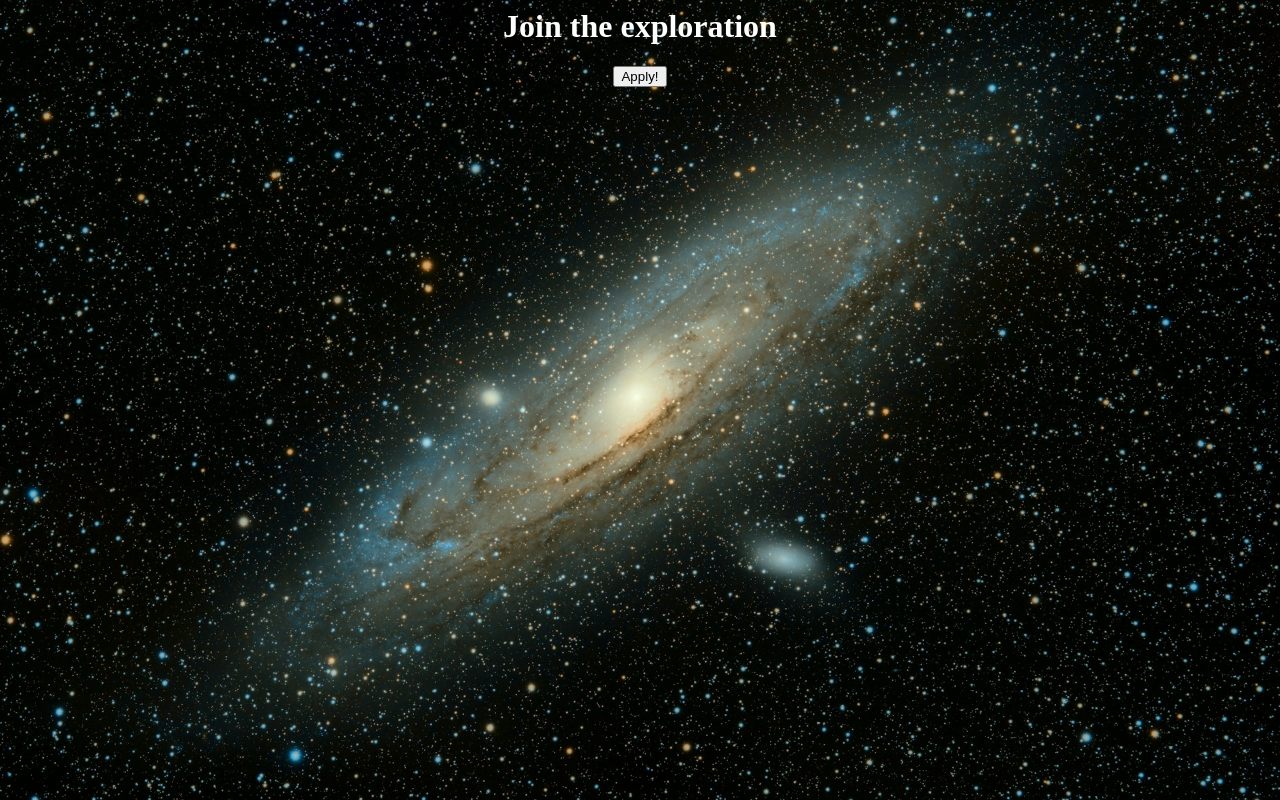
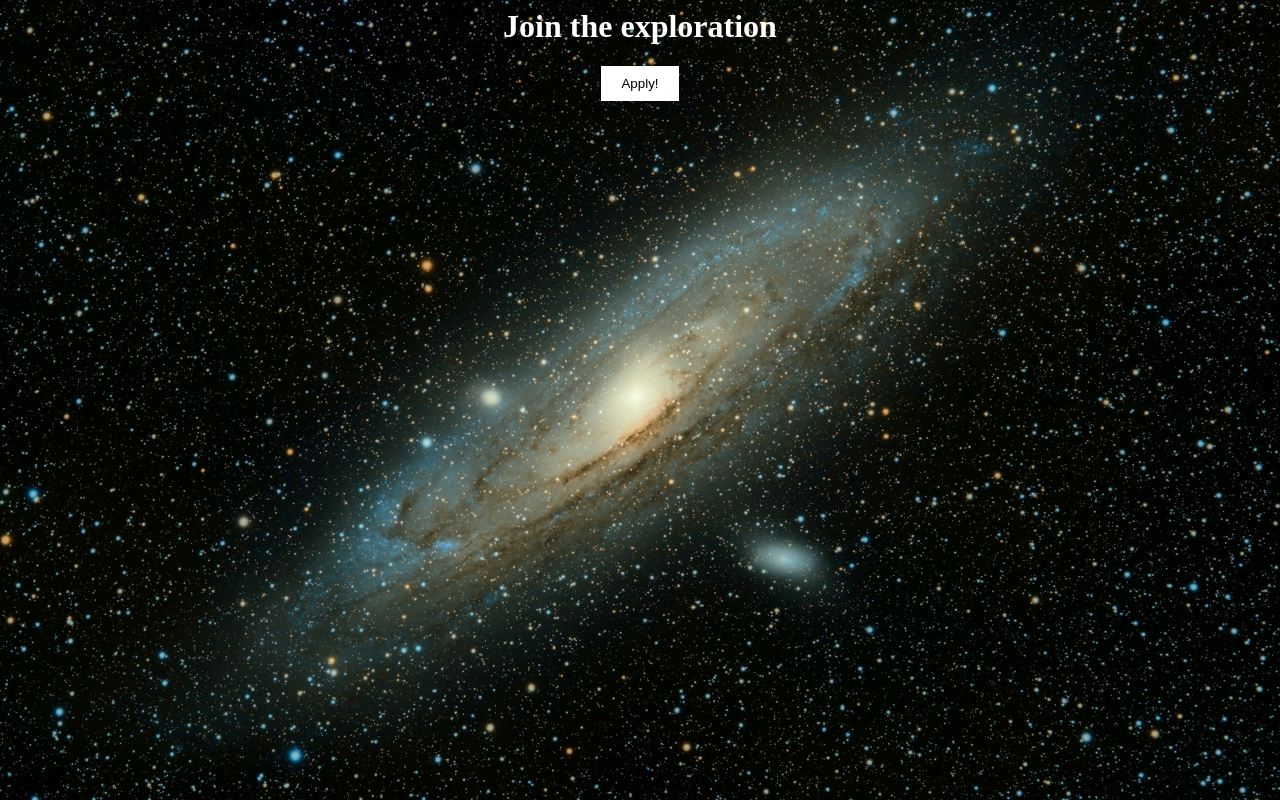
Before and after one commit to lessandsass/space-explore, a plain HTML site: page index.html in a window 1280 px wide. Drawn offline with Linux system fonts and the light colour scheme.

Commit message:
refactor the padding and remove border

```diff
--- a/index.html
+++ b/index.html
@@ -4,6 +4,6 @@
     </head>
     <body>
         <h1>Join the exploration</h1>
-        <button>Apply!</button>
+        <button class="btn">Apply!</button>
     </body>
 </html>
--- a/styles.css
+++ b/styles.css
@@ -6,8 +6,8 @@ body {
 }
 
 .btn {
-    padding-top: 2px;
-    padding-bottom: 2px;
-    padding-left: 4px;
-    padding-right: 5px;
+    padding: 10px 20px;
+    background: white;
+    border: none;
+
 }
```
